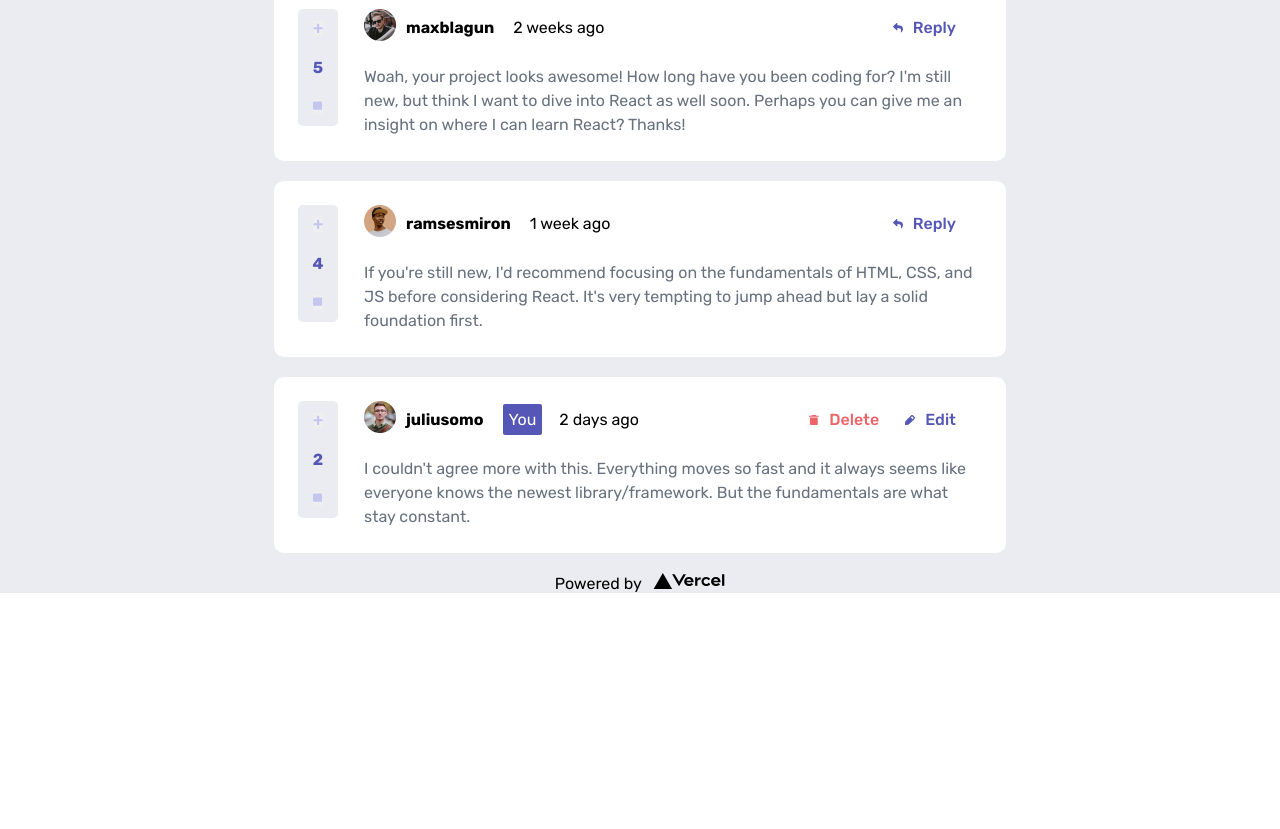
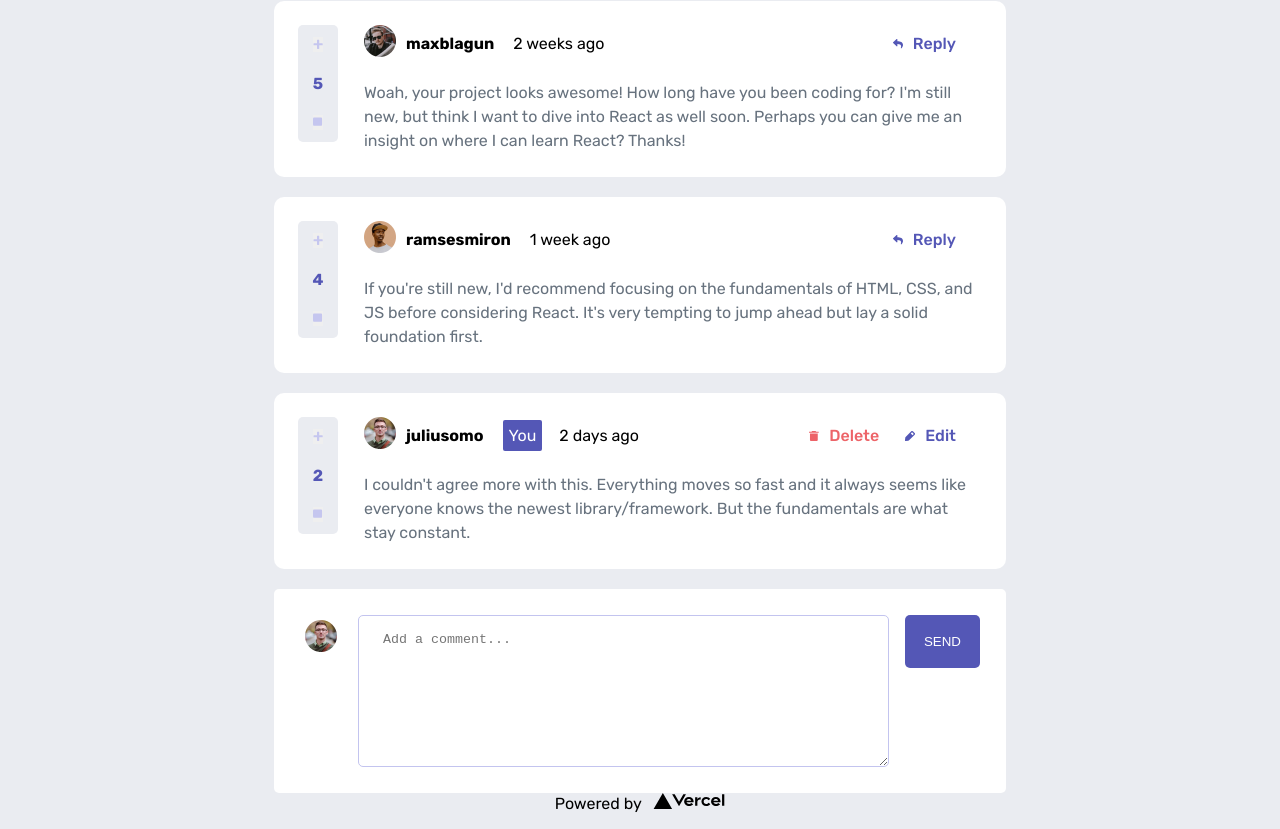
Before and after one commit to Rdttkab/interactive-comments, a Next.js app: page / in a window 1280 px wide. Shown: the part 211-1040 px from the top of the page. Before the commit the page ends 804 px from the top, so only its background shows below. Built offline with nearby package versions, Linux system fonts and the light colour scheme.

Commit message:
Input Comment is added

```diff
--- a/pages/index.tsx
+++ b/pages/index.tsx
@@ -5,6 +5,7 @@ import Comment from "../components/comment";
 import styles from "../styles/Home.module.scss";
 import { Comments, CommentArray } from "../interface";
 import { Key, CSSProperties } from "react";
+import Image from "next/image";
 
 type Props = {
   commentsData: Comments;
@@ -48,6 +49,27 @@ const Home = ({ commentsData }: Props) => {
           </>
         );
       })}
+
+      <form className={styles.comment_form}>
+        <span className={styles.avatar_container}>
+          <Image
+            src={commentsData.currentUser.image.webp.slice(1)}
+            width={32}
+            height={32}
+          />
+        </span>
+        <textarea
+          name=""
+          id=""
+          cols={30}
+          rows={10}
+          placeholder="Add a comment..." className={styles.comment_textarea}></textarea>
+        <span className={styles.btn}>
+          <button type="submit" className={styles.btn_comment}>
+            Send
+          </button>
+        </span>
+      </form>
       <Footer />
     </div>
   );
--- a/styles/Home.module.scss
+++ b/styles/Home.module.scss
@@ -5,4 +5,59 @@
   flex-direction: column;
   justify-content: center;
   align-items: center;
+
+  padding: 16px;
+
+  .comment_form {
+    display: grid;
+    grid-template:
+      "comment comment"
+      "avatar btn";
+    gap: 16px;
+
+    width: 100%;
+    padding: 16px;
+    background-color: var(--white);
+    border-radius: 5px;
+
+    @media (min-width: 376px) {
+      width: 732px;
+      grid-template: "avatar comment btn";
+      grid-template-columns: auto 1fr auto;
+      padding: 26px;
+    }
+
+    .avatar_container {
+      grid-area: avatar;
+      padding: 5px;
+    }
+
+    .comment_textarea {
+      grid-area: comment;
+      width: 100%;
+      border: 1px solid var(--light-grayish-blue);
+      outline: none;
+      border-radius: 5px;
+    }
+
+    .btn {
+      grid-area: btn;
+      justify-self: end;
+    }
+
+    .btn_comment {
+      padding: 19px;
+      border: none;
+      outline: none;
+      background-color: var(--moderate-blue);
+      border-radius: 5px;
+      color: var(--white);
+      text-transform: uppercase;
+      font-weight: 500;
+    }
+
+    ::placeholder {
+      padding: 16px 24px;
+    }
+  }
 }
```
